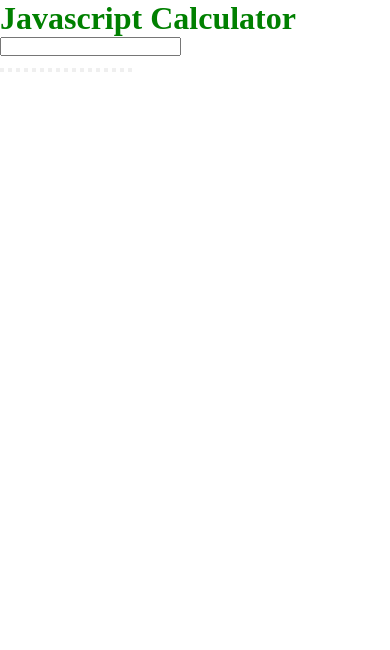
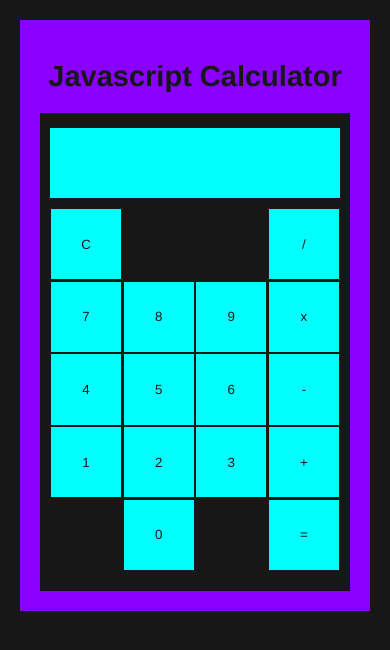
Before and after one commit to Big-Huw100/js-calculator, a plain HTML site: page js-cal.html in a window 390 px wide. Drawn offline with Linux system fonts and the light colour scheme.

Commit message:
Added some styling. Need to work out media queries

```diff
--- a/js-cal.html
+++ b/js-cal.html
@@ -9,29 +9,31 @@
 </head>
 <body>
 
-    <main>
-        <h1>Javascript Calculator</h1>
+    <main class="main">
+        <h1 class="header">Javascript Calculator</h1>
 
-            <section>
-                <input type="text">
-                <div>
-                    <button></button>
-                    <button></button>
-                    <button></button>
-                    <button></button>
-                    <button></button>
-                    <button></button>
-                    <button></button>
-                    <button></button>
-                    <button></button>
-                    <button></button>
-                    <button></button>
-                    <button></button>
-                    <button></button>
-                    <button></button>
-                    <button></button>
-                    <button></button>
-                    <button></button>
+            <section class="calculator">
+                <input class="screen" type="text">
+                <div class="buttons">
+                    <button>C</button>
+                    <div class="blank"></div>
+                    <div class="blank"></div>                    <button>/</button>
+                    <button>7</button>
+                    <button>8</button>
+                    <button>9</button>
+                    <button>x</button>
+                    <button>4</button>
+                    <button>5</button>
+                    <button>6</button>
+                    <button>-</button>
+                    <button>1</button>
+                    <button>2</button>
+                    <button>3</button>
+                    <button>+</button>
+                    <div class="blank"></div>
+                    <button>0</button>
+                    <div class="blank"></div>
+                    <button id="equals">=</button>
                 </div>
             </section>
     </main>
--- a/js-cal.scss
+++ b/js-cal.scss
@@ -1,8 +1,106 @@
+$font-body: Helvetica, sans-serif;
+
+$color-primary: #8900FF;
+$color-secondary: aqua;
+$color-black: #171717;
+$color-white: #F5F5F5;
+
 * {
     margin: 0;
     padding: 0;
+    box-sizing: border-box;
+    font-family: $font-body;
 }
 
-h1 {
-    color: green;
+body {
+    background-color: #171717;
+    display: flex;
+    justify-content: center;
 }
+
+.main {
+    background-color: $color-primary;
+    margin: 20px;
+    padding: 20px;
+    display: flex;
+    flex-direction: column;
+    align-items: center;
+    height: 100%;
+
+}
+
+.header {
+    color: $color-black;
+    padding: 20px 0;
+    font-size: 30px;
+}
+
+.calculator {
+    background-color: $color-black;
+    padding: 10px;
+    display: flex;
+    flex-direction: column;
+    align-items: center;
+    height: 100%;
+    width: 100%;
+}
+
+.screen {
+    background-color: $color-secondary;
+    border-style: none;
+    width: 100%;
+    height: 70.13px;
+    margin-top: 5px;
+}
+
+.buttons {
+    display: grid;
+    grid-template-columns: 1fr 1fr 1fr 1fr;
+    gap: 2.5px;
+    width: 100%;
+    margin: 10px;
+    padding: 1px;
+}
+
+button {
+    background-color: $color-secondary;
+    border: none;
+    color: $color-black;
+    text-align: center;
+    text-decoration: none;
+    display: inline-block;
+    height: 70.13px;
+}
+
+.blank {
+    width: 70.13px;
+    height: 70.13px;
+}
+
+@media screen and (max-width: 389px) {
+    .header {
+        font-size: 29px;
+    }
+
+    button {
+        width: 70.13px;
+    }
+}
+
+@media screen and (max-width: 350px) {
+    button {
+        width: 70px;
+    }
+}
+
+@media screen and (max-width: 360px) {
+    .main {
+        width: 100%;
+    }
+}
+
+@media screen and (max-width: 410px) {
+    .header {
+        font-size: 29px;
+    }
+}
```
Also changed, not shown: js-cal.css.
